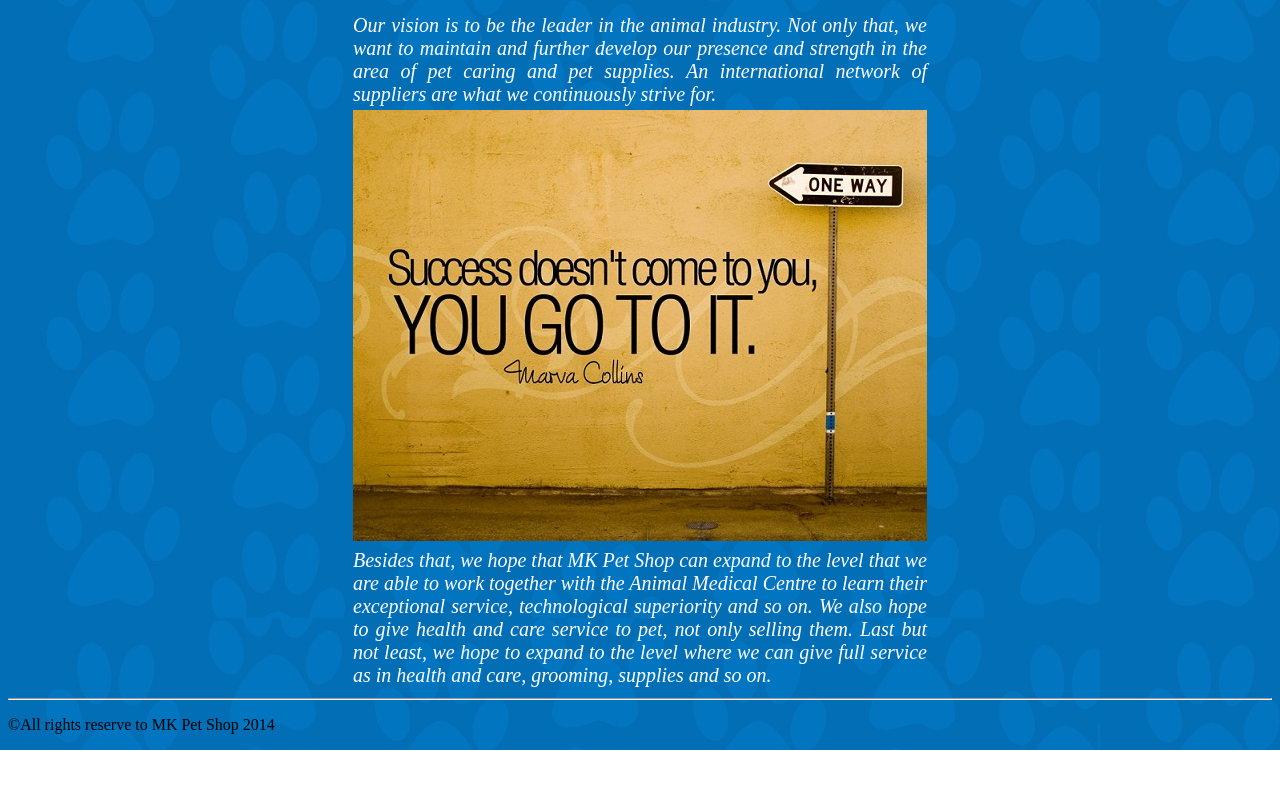
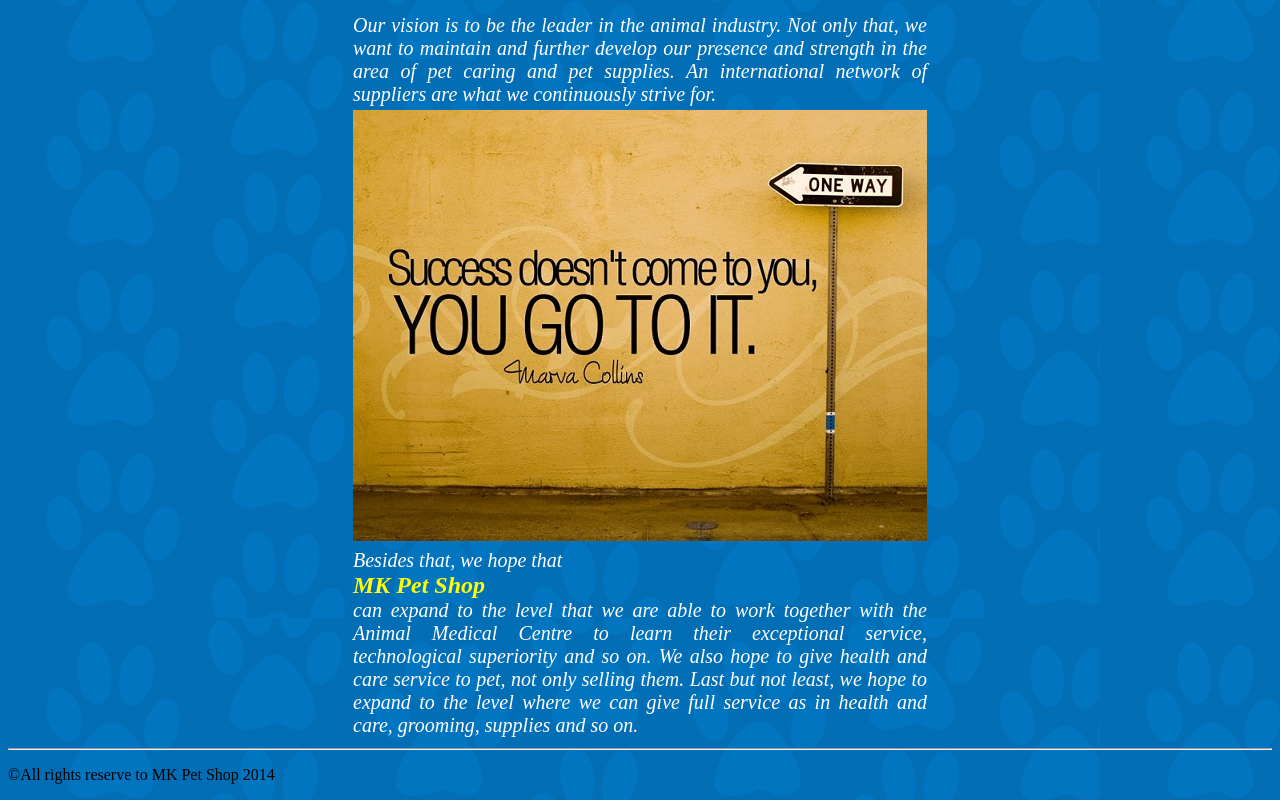
Before and after one commit to mkpet/mkpet.github.io, a plain HTML site: page vision.html in a window 1280 px wide. Shown: the part 482-1282 px from the top of the page. Before the commit the page ends 1232 px from the top, so only its background shows below. Drawn offline with Linux system fonts and the light colour scheme.

Commit message:
Update vision.html

```diff
--- a/vision.html
+++ b/vision.html
@@ -34,6 +34,9 @@ h1 {color: #ffffff;
 			   border:3px solid #ffffff;}
 .navi img:visited {color:none;
 				border:none;}
+.abc {color:yellow;
+      font-weight: bold;
+      font-size:1.2em;}
 
 </style>
 <p id = "header"></p>
@@ -62,7 +65,7 @@ of suppliers are what we continuously strive for.</td>
 <td><img src="pic/vision/vision2.jpg"></td>
 </tr>
 <tr>
-<td id="desc">Besides that, we hope that MK Pet Shop can expand to the level that
+<td id="desc">Besides that, we hope that <div class="abc">MK Pet Shop</div> can expand to the level that
 we are able to work together with the Animal Medical Centre to learn
 their exceptional service, technological superiority and so on. We
 also hope to give health and care service to pet, not only selling them.
```
